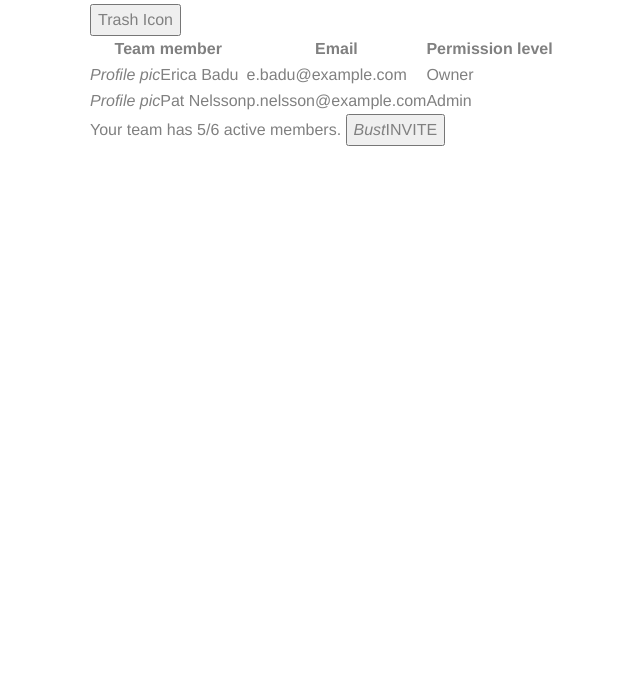
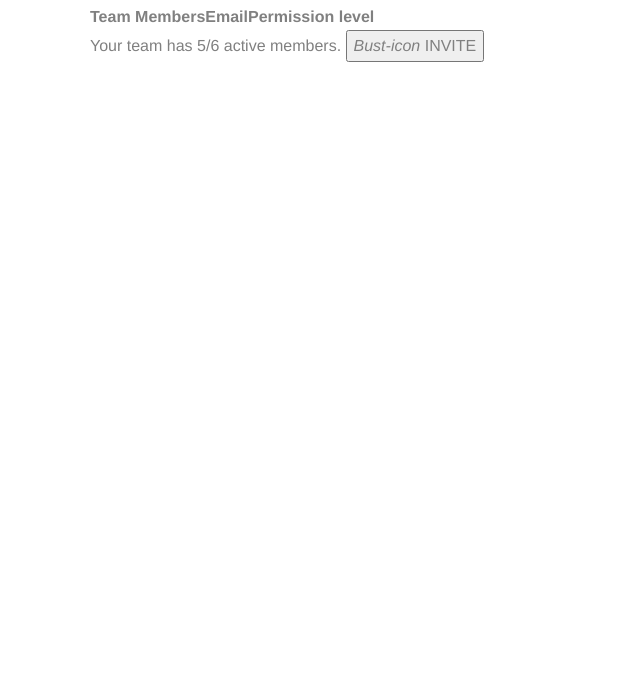
Before and after one commit to Timdavidcole/zapper-front-end-tim-cole, a plain HTML site: page index.html in a window 1280 px wide. Shown: the part 101-800 px from the top of the page, without its empty margins (37-677 px from the left). Drawn offline with Linux system fonts and the light colour scheme.

Commit message:
Added table header creation

```diff
--- a/index.html
+++ b/index.html
@@ -15,38 +15,21 @@
 </head>
 
 <body>
-
     <div class="main-container">
         <div class="main wrapper clearfix">
-            <div>
-                <h1>Members<button><i>+</i></button></h1>
+            <div class='members-add-container'>
+                <h1>Members<button><i>+ icon</i></button></h1>
             </div>
             <div id="table-container" class='table-container'>
                 <table id='members-table-main' class="members-table">
-                    <tr>
-                        <th>Team member</th>
-                        <th>Email</th>
-                        <th>Permission level</th>
-                        <button>Trash Icon</button>
-                    </tr>
-                    <tr>
-                        <td><i>Profile pic</i>Erica Badu</td>
-                        <td>e.badu@example.com</td>
-                        <td>Owner</td>
-                    </tr>
-                    <tr>
-                        <td><i>Profile pic</i>Pat Nelsson</td>
-                        <td>p.nelsson@example.com</td>
-                        <td>Admin</td>
-                    </tr>
                 </table>
-                <div>
-                    Your team has <span>5/6</span> active members. <button><i>Bust</i>INVITE</button>
+                <div class='members-active'>
+                    Your team has <span>5/6</span> active members. <button><i>Bust-icon </i>INVITE</button>
                 </div>
             </div>
         </div>
     </div>
-
+    <script src="js/staticData.js"></script>
     <script src="js/plugins.js"></script>
     <script src="js/main.js"></script>
 </body>
--- a/js/main.js
+++ b/js/main.js
@@ -1,9 +1,14 @@
-const exampleTeamMembers = [
-  {
-    firstName: "Erica",
-    lastName: "Badu",
-    email: "e.badu@example.com",
-    perms: "owner",
-    profilePicUrl: "erica-badu-profile-icon.png"
-  }
-];
+function genTableHead(table, tableHeads) {
+  const thead = table.createTHead();
+  const row = thead.insertRow();
+
+  tableHeads.forEach(header => {
+    const th = document.createElement("th");
+    const text = document.createTextNode(header);
+    th.appendChild(text);
+    row.appendChild(th);
+  });
+}
+
+let membersTable = document.getElementById("members-table-main");
+genTableHead(membersTable, tableHeaders);
--- a/js/exampleTeamMembers.js
+++ b/js/staticData.js
@@ -1,3 +1,5 @@
+const tableHeaders = ["Team Members", "Email", "Permission level"];
+
 const exampleTeamMembers = [
   {
     firstName: "Erica",
```
